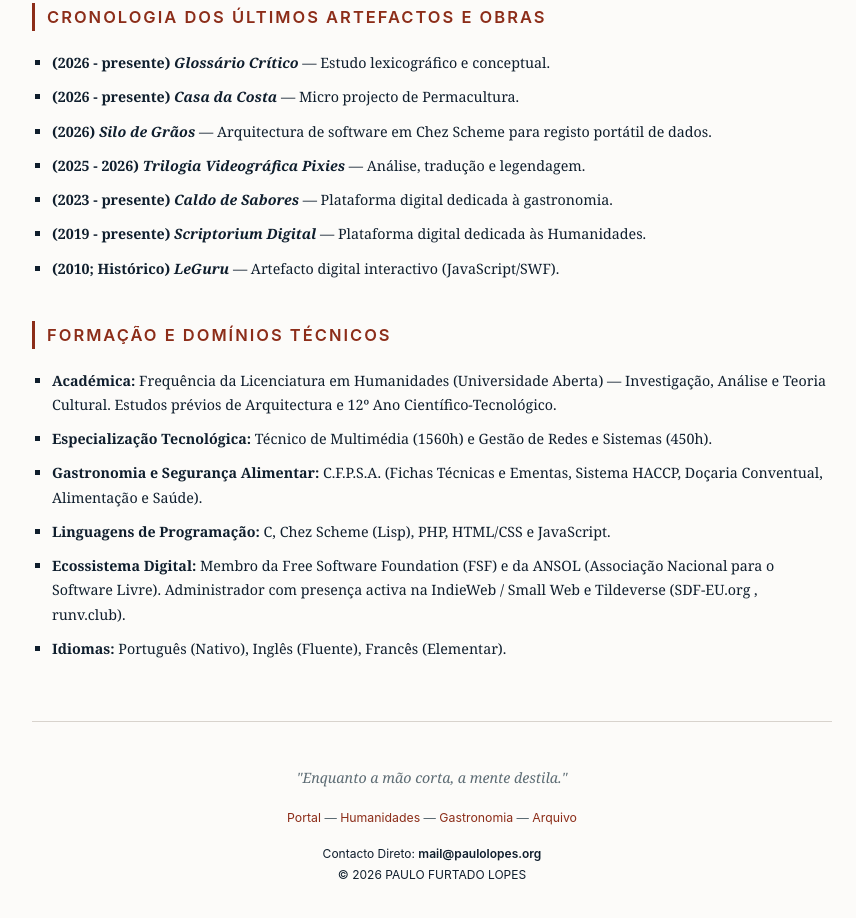
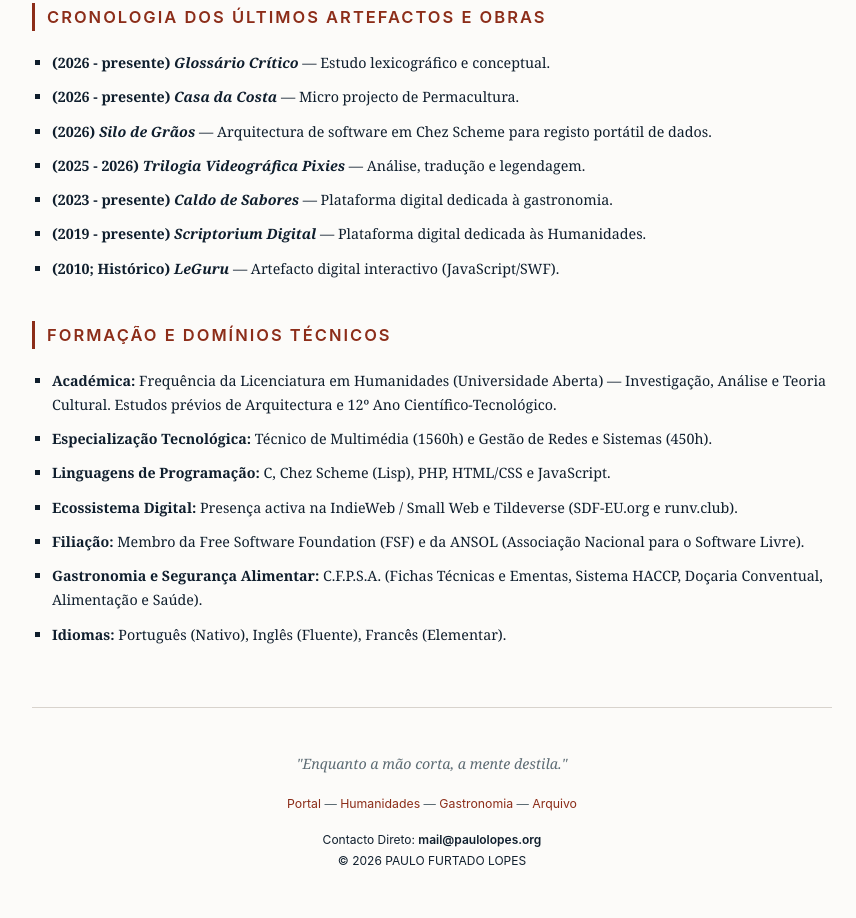
Before and after one commit to pjfcl/portal, a plain HTML site: page CV.html in a window 1280 px wide. Shown: the part 1976-2894 px from the top of the page, without its empty margins (208-1064 px from the left). Drawn offline with nearby package versions, Linux system fonts and the light colour scheme.

Commit message:
Update CV with new qualifications and restructured sections

```diff
--- a/CV.html
+++ b/CV.html
@@ -222,9 +222,10 @@
             <ul>
                 <li><strong>Académica:</strong> Frequência da Licenciatura em Humanidades (Universidade Aberta) — Investigação, Análise e Teoria Cultural. Estudos prévios de Arquitectura e 12º Ano Científico-Tecnológico.</li>
                 <li><strong>Especialização Tecnológica:</strong> Técnico de Multimédia (1560h) e Gestão de Redes e Sistemas (450h).</li>
+                <li><strong>Linguagens de Programação:</strong> C, Chez Scheme (Lisp), PHP, HTML/CSS e JavaScript.</li>
+                <li><strong>Ecossistema Digital:</strong> Presença activa na IndieWeb / Small Web e Tildeverse (SDF-EU.org e runv.club).</li>
+                <li><strong>Filiação:</strong> Membro da Free Software Foundation (FSF) e da ANSOL (Associação Nacional para o Software Livre).</li>
                 <li><strong>Gastronomia e Segurança Alimentar:</strong> C.F.P.S.A. (Fichas Técnicas e Ementas, Sistema HACCP, Doçaria Conventual, Alimentação e Saúde).</li>
-                <li><strong>Linguagens de Programação:</strong> C, Chez Scheme (Lisp), PHP, HTML/CSS e JavaScript.</li>
-                <li><strong>Ecossistema Digital:</strong> Membro da Free Software Foundation (FSF) e da ANSOL (Associação Nacional para o Software Livre). Administrador com presença activa na IndieWeb / Small Web e Tildeverse (SDF-EU.org , runv.club).</li>
                 <li><strong>Idiomas:</strong> Português (Nativo), Inglês (Fluente), Francês (Elementar).</li>
             </ul>
         </section>
```
